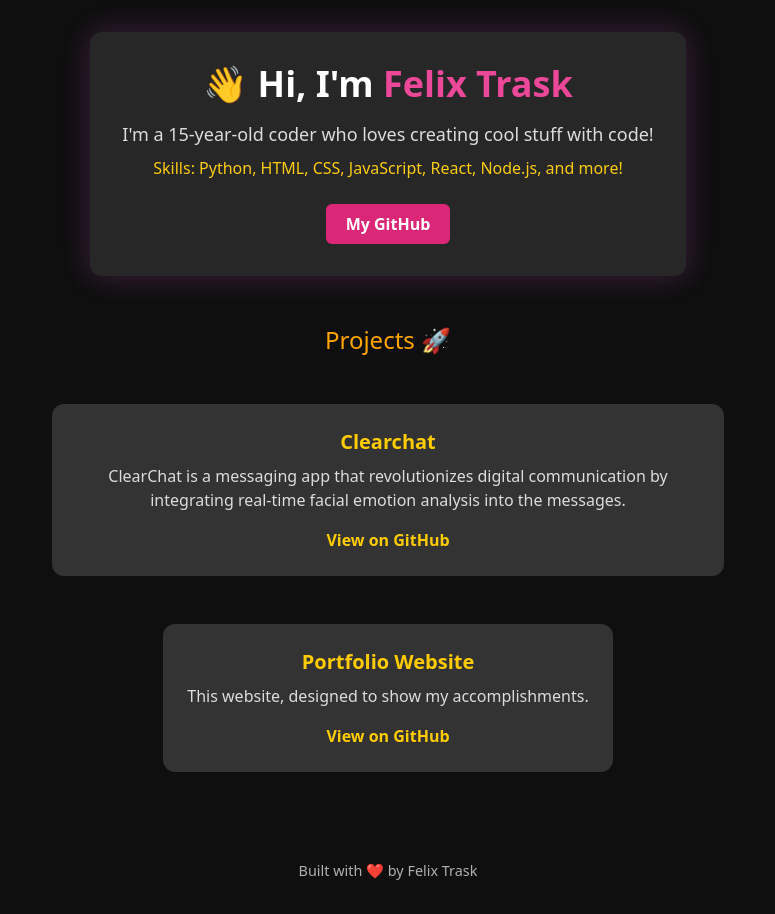
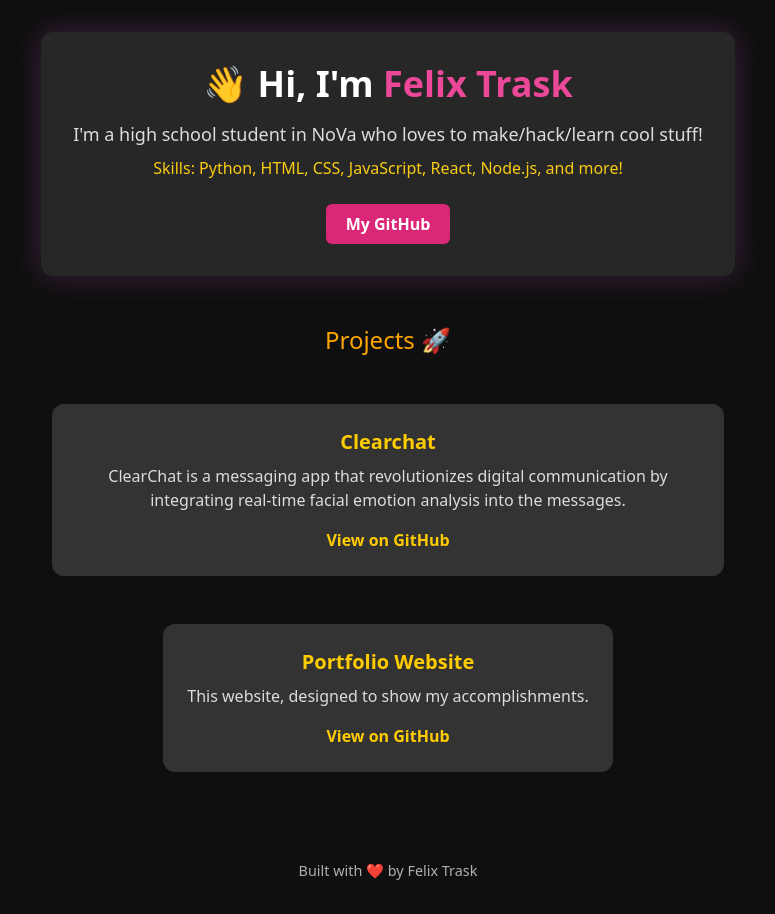
Before and after one commit to FelixTrask/portfolio-website, a React (Create React App) app: page / in a window 1280 px wide. Shown: the whole page, without its empty margins (252-1027 px from the left). Built offline with nearby package versions, Linux system fonts and the light colour scheme.

Commit message:
Update App.js

```diff
--- a/src/App.js
+++ b/src/App.js
@@ -23,7 +23,7 @@ function App() {
           👋 Hi, I'm <span className="text-pink-500">Felix Trask</span>
         </h1>
         <p className="text-lg text-text-sub mb-2">
-          I'm a 15-year-old coder who loves creating cool stuff with code!
+          I'm a high school student in NoVa who loves to make/hack/learn cool stuff!
         </p>
         <p className="text-md text-yellow-400 mb-6">
           Skills: Python, HTML, CSS, JavaScript, React, Node.js, and more!
```
